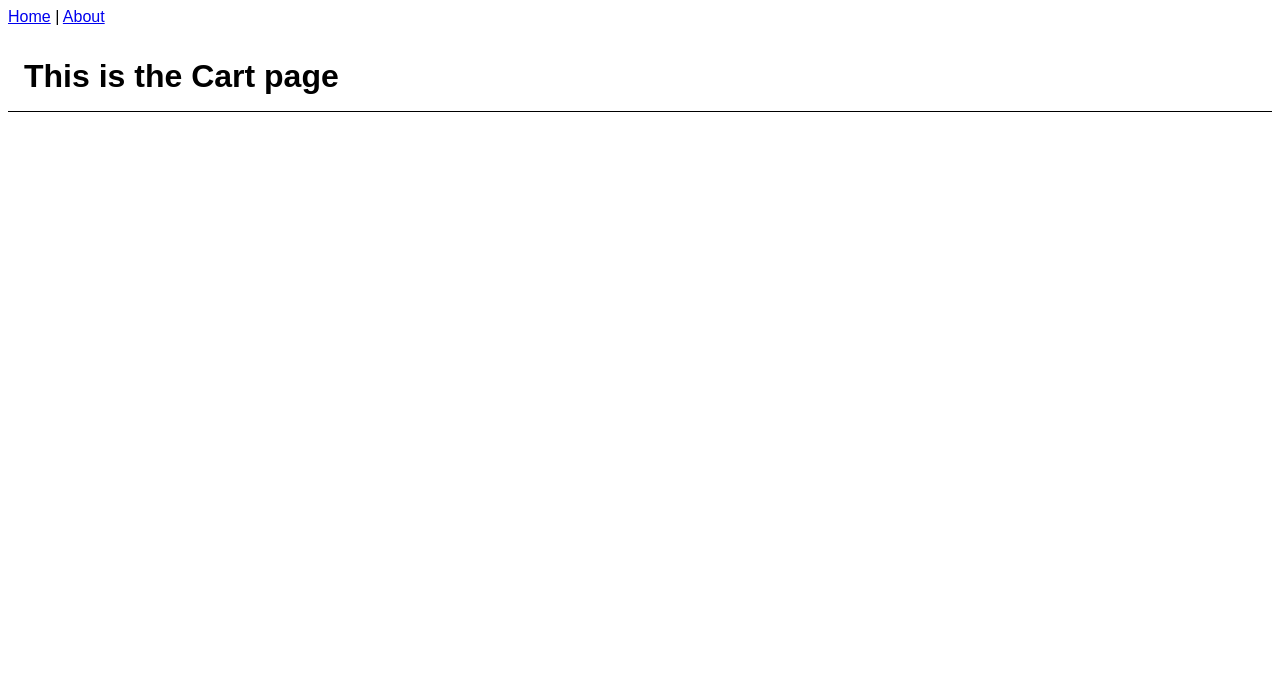
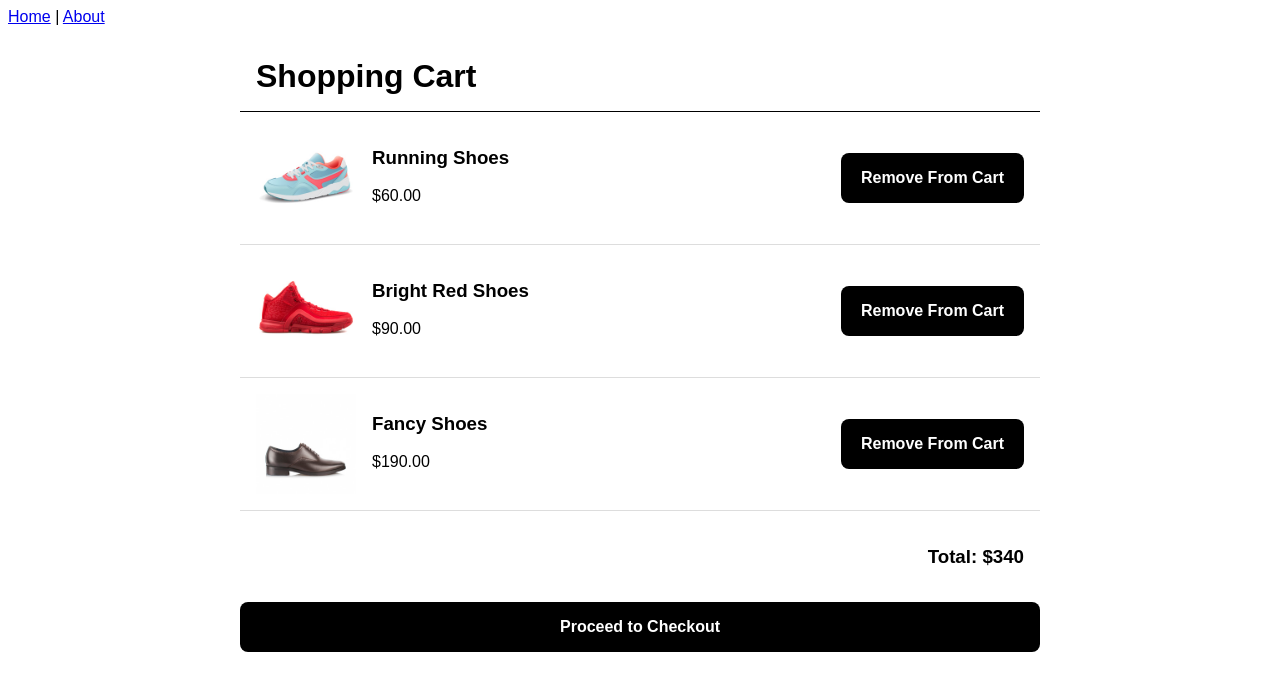
Before and after one commit to dominicmena/VueJS-Ecommerce-App, a Vue app in the folder fsv-front-end/: page /cart in a window 1280 px wide. Shown: the top 690 px of the page. Built offline with nearby package versions, Linux system fonts and the light colour scheme.

Commit message:
added computed section and totalprice function

```diff
--- a/fsv-front-end/src/views/CartPage.vue
+++ b/fsv-front-end/src/views/CartPage.vue
@@ -1,11 +1,40 @@
 <template>
-    <h1>This is the Cart page</h1>
+  <div id="page-wrap">
+    <h1>Shopping Cart</h1>
+    <div
+      v-for="product in cartItems"
+      v-bind:key="product.id"
+      class="product-container"
+    >
+      <img class="product-image" :src="product.imageUrl" />
+      <div class="details-wrap">
+        <h3>{{product.name}}</h3>
+        <p>${{product.price}}</p>
+      </div>
+      <button class="remove-button">Remove From Cart</button>
+    </div>
+    <h3 id="total-price">Total: ${{ totalPrice }}</h3>
+    <button id="checkout-button">Proceed to Checkout</button>
+  </div>
 </template>
 
 <script>
+import { cartItems } from "../fake-data";
 export default {
-        name: 'CartPage',
+  name: "CartPage",
+  data() {
+    return {
+      cartItems,
+    };
+  },
+  computed: {
+    totalPrice() {
+        return this.cartItems.reduce(
+            (sum, item) => sum + Number(item.price),0
+        )
     }
+  }
+};
 </script>
 
 <style scoped>
@@ -26,7 +55,7 @@
 }
 
 .product-container {
-      align-content: 'center';
+  align-content: "center";
   border-bottom: 1px solid #ddd;
   display: flex;
   padding: 16px;
```
Lines whose indentation alone changed are shown as unchanged.
